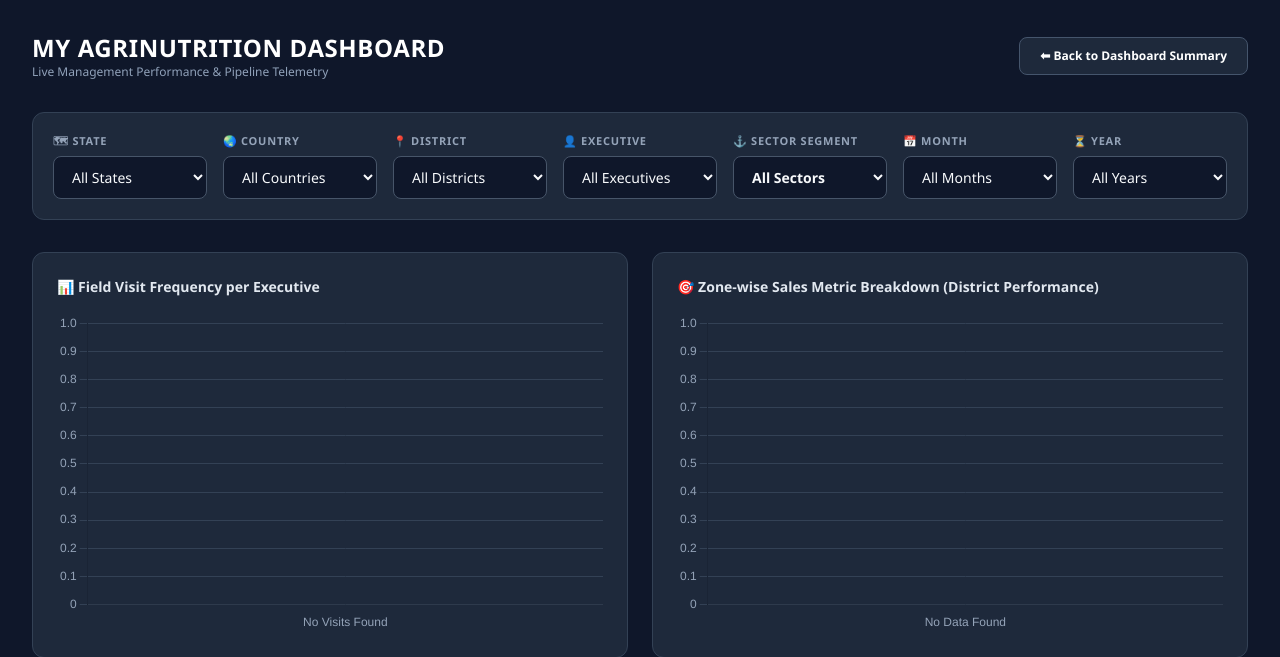
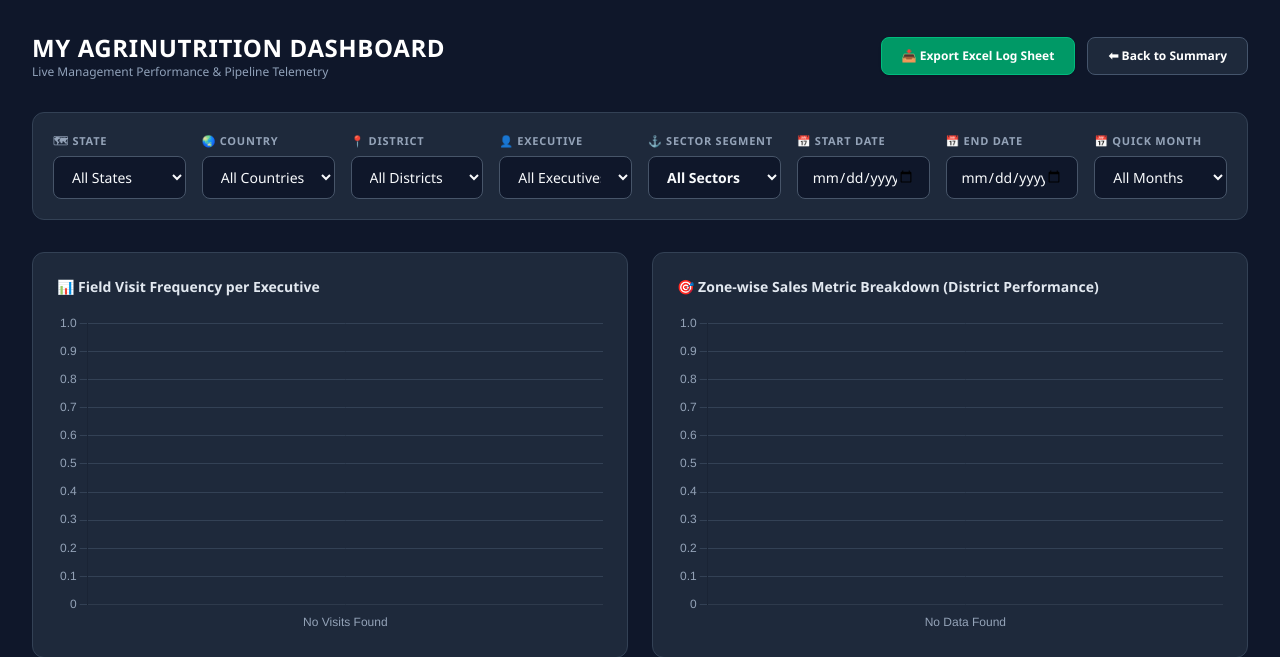
Before and after one commit to Karthi21-2001/myagrinutrition-crm, a Django app: page /crm/analytics-report/ in a window 1280 px wide. Shown: the top 657 px of the page. Run offline with Django 5.2, Linux system fonts and the light colour scheme; a user stored in the database is signed in; data comes from the database, SQL or seed files in the repository; data that the repository does not hold is empty.

Commit message:
Update analytics_report.html

```diff
--- a/backend/crm_core/templates/crm_core/analytics_report.html
+++ b/backend/crm_core/templates/crm_core/analytics_report.html
@@ -34,18 +34,25 @@
 </head>
 <body class="p-6 md:p-8">
 
+    <!-- TOP NAVIGATION & MANAGEMENT ACTION PANEL HEADER -->
     <div class="flex flex-col md:flex-row justify-between items-start md:items-center mb-8 gap-4">
         <div>
             <h1 class="text-2xl font-bold text-white tracking-wide uppercase">My AgriNutrition Dashboard</h1>
             <p class="text-xs text-slate-400">Live Management Performance & Pipeline Telemetry</p>
         </div>
-        <a href="{% url 'dashboard_analytics' %}" class="bg-[#1e293b] hover:bg-[#334155] text-white text-xs font-semibold px-5 py-2.5 rounded-lg border border-slate-600 transition duration-150">
-            ⬅ Back to Dashboard Summary
-        </a>
+        <div class="flex items-center gap-3 w-full md:w-auto">
+            <!-- 📥 EXCEL EXPORT DISPATCH ANCHOR LINK -->
+            <a href="{% url 'export_visits_to_excel' %}" id="exportCsvBtn" class="bg-emerald-600 hover:bg-emerald-700 text-white text-xs font-semibold px-5 py-2.5 rounded-lg border border-emerald-500 transition duration-150 flex items-center gap-2 shadow-sm">
+                📥 Export Excel Log Sheet
+            </a>
+            <a href="{% url 'dashboard_analytics' %}" class="bg-[#1e293b] hover:bg-[#334155] text-white text-xs font-semibold px-5 py-2.5 rounded-lg border border-slate-600 transition duration-150">
+                ⬅ Back to Summary
+            </a>
+        </div>
     </div>
 
-    <!-- UPDATED: Grid expanded to grid-cols-7 to natively contain the Sector Segment droplist -->
-    <div class="grid grid-cols-2 md:grid-cols-4 lg:grid-cols-7 gap-4 mb-8 bg-[#1e293b] p-5 rounded-xl border border-[#334155]">
+    <!-- 🎛️ DYNAMIC FILTER ENGINE AND TIMELINE GRID PANEL -->
+    <div class="grid grid-cols-2 md:grid-cols-4 lg:grid-cols-8 gap-4 mb-8 bg-[#1e293b] p-5 rounded-xl border border-[#334155]">
         <div>
             <label class="filter-label">🗺 State</label>
             <select id="stateSelect" class="filter-select">
@@ -82,8 +89,6 @@
                 {% endfor %}
             </select>
         </div>
-
-        <!-- NEW REQUIREMENT: Sector Segment Toggle Droplist Connected to Analytics Backend -->
         <div>
             <label class="filter-label">⚓ Sector Segment</label>
             <select id="businessTypeSelect" class="filter-select border-emerald-700/60 font-semibold text-emerald-400 focus:border-emerald-500">
@@ -92,9 +97,16 @@
                 <option value="Aqua" {% if selected_business_type == 'Aqua' %}selected{% endif %}>🐟 Aqua</option>
             </select>
         </div>
-
         <div>
-            <label class="filter-label">📅 Month</label>
+            <label class="filter-label">📅 Start Date</label>
+            <input type="date" id="startDateInput" class="filter-select text-slate-400 focus:text-white" />
+        </div>
+        <div>
+            <label class="filter-label">📅 End Date</label>
+            <input type="date" id="endDateInput" class="filter-select text-slate-400 focus:text-white" />
+        </div>
+        <div>
+            <label class="filter-label">📅 Quick Month</label>
             <select id="monthSelect" class="filter-select">
                 <option value="All">All Months</option>
                 <option value="1">January</option>
@@ -111,17 +123,9 @@
                 <option value="12">December</option>
             </select>
         </div>
-        <div>
-            <label class="filter-label">⏳ Year</label>
-            <select id="yearSelect" class="filter-select">
-                <option value="All">All Years</option>
-                <option value="2024">2024</option>
-                <option value="2025">2025</option>
-                <option value="2026">2026</option>
-            </select>
-        </div>
     </div>
 
+    <!-- 📉 ANALYTICS CHART DISPLAY CANVAS SYSTEM -->
     <div class="grid grid-cols-1 lg:grid-cols-2 gap-6">
         <div class="dashboard-card">
             <h3 class="text-sm font-semibold text-slate-200 mb-4">📊 Field Visit Frequency per Executive</h3>
@@ -152,6 +156,7 @@
         </div>
     </div>
 
+    <!-- ⚡ REAL-TIME INTERACTIVE SCRIPT ENGINE -->
     <script>
         let barChartEngine, pieChartEngine, yearChartEngine, monthChartEngine;
 
@@ -161,7 +166,7 @@
             const ctxYear = document.getElementById('yearRevenueChart').getContext('2d');
             const ctxMonth = document.getElementById('monthRevenueChart').getContext('2d');
 
-            // Initialize Charts with empty structures waiting for data
+            // Initialize Charts with empty structures waiting for server delivery
             barChartEngine = new Chart(ctxBar, {
                 type: 'bar',
                 data: { labels: [], datasets: [{ label: 'Visits Logged', data: [], backgroundColor: '#38bdf8', borderColor: '#0284c7', borderWidth: 1, borderRadius: 6 }] },
@@ -186,39 +191,47 @@
                 options: { responsive: true, maintainAspectRatio: false, plugins: { legend: { display: false } }, scales: { y: { beginAtZero: true, grid: { color: '#334155' }, ticks: { color: '#94a3b8' } }, x: { grid: { color: '#334155' }, ticks: { color: '#94a3b8' } } } }
             });
 
-            // UPDATED: Added 'businessTypeSelect' to live tracking listener array
-            const filterSelectors = ['stateSelect', 'countrySelect', 'districtSelect', 'executiveSelect', 'businessTypeSelect', 'monthSelect', 'yearSelect'];
-            filterSelectors.forEach(id => {
+            // Map tracking listeners across all target elements
+            const targets = ['stateSelect', 'countrySelect', 'districtSelect', 'executiveSelect', 'businessTypeSelect', 'startDateInput', 'endDateInput', 'monthSelect'];
+            targets.forEach(id => {
                 document.getElementById(id).addEventListener('change', fetchFilteredCanvasMetrics);
             });
 
-            // Fire initial request layout payload
+            // Run metric discovery sync query on bootstrap layout mount
             fetchFilteredCanvasMetrics();
         });
 
-        // RE-ENGINEERED: Dynamic Async API dispatcher linking components to the Django framework
+        // Async pipeline sync orchestrator
         function fetchFilteredCanvasMetrics() {
             const state = document.getElementById('stateSelect').value;
             const country = document.getElementById('countrySelect').value;
             const district = document.getElementById('districtSelect').value;
             const executive = document.getElementById('executiveSelect').value;
+            const businessType = document.getElementById('businessTypeSelect').value;
+            const startDate = document.getElementById('startDateInput').value;
+            const endDate = document.getElementById('endDateInput').value;
             const month = document.getElementById('monthSelect').value;
-            const year = document.getElementById('yearSelect').value;
 
-            // 🐟🐓 Target token extractor for Business Sector
-            const businessType = document.getElementById('businessTypeSelect').value;
-
+            // 1. Pack standard payload search tokens
             const queryParams = new URLSearchParams({
                 state: state,
                 country: country,
                 district: district,
                 executive: executive,
-                month: month,
-                year: year,
-                business_type: businessType
+                business_type: businessType,
+                start_date: startDate,
+                end_date: endDate,
+                month: month
             });
 
-            // Dispatch payload to analytics view processing url routing parameters
+            // 2. Synchronize Export File Anchor Button link query parameters
+            const exportButton = document.getElementById('exportCsvBtn');
+            if (exportButton) {
+                const baseRoute = exportButton.getAttribute('href').split('?')[0];
+                exportButton.setAttribute('href', `${baseRoute}?${queryParams.toString()}`);
+            }
+
+            // 3. Dispatch AJAX request downstream to Django Analytics Views
             fetch(`${window.location.pathname}?${queryParams.toString()}`, {
                 headers: { 'X-Requested-With': 'XMLHttpRequest' }
             })
@@ -227,22 +240,22 @@
                 return response.json();
             })
             .then(data => {
-                // 1. Executive Performance Bar Graph
+                // Update Executive Performance Bar Graph
                 barChartEngine.data.labels = data.labels && data.labels.length ? data.labels : ['No Visits Found'];
                 barChartEngine.data.datasets[0].data = data.values && data.values.length ? data.values : [0];
                 barChartEngine.update();
 
-                // 2. Zone-wise District Performance Graph
+                // Update Zone-wise District Performance Graph
                 pieChartEngine.data.labels = data.zone_labels && data.zone_labels.length ? data.zone_labels : ['No Data Found'];
                 pieChartEngine.data.datasets[0].data = data.zone_data && data.zone_data.length ? data.zone_data : [0];
                 pieChartEngine.update();
 
-                // 3. Yearly Revenue Trend Stream
+                // Update Yearly Revenue Trend Stream
                 yearChartEngine.data.labels = data.year_labels && data.year_labels.length ? data.year_labels : ['No Trends'];
                 yearChartEngine.data.datasets[0].data = data.year_data && data.year_data.length ? data.year_data : [0];
                 yearChartEngine.update();
 
-                // 4. Seasonal Monthly Growth Loop
+                // Update Seasonal Monthly Growth Loop
                 monthChartEngine.data.labels = data.month_labels && data.month_labels.length ? data.month_labels : ['No Data'];
                 monthChartEngine.data.datasets[0].data = data.month_data && data.month_data.length ? data.month_data : [0];
                 monthChartEngine.update();
```
